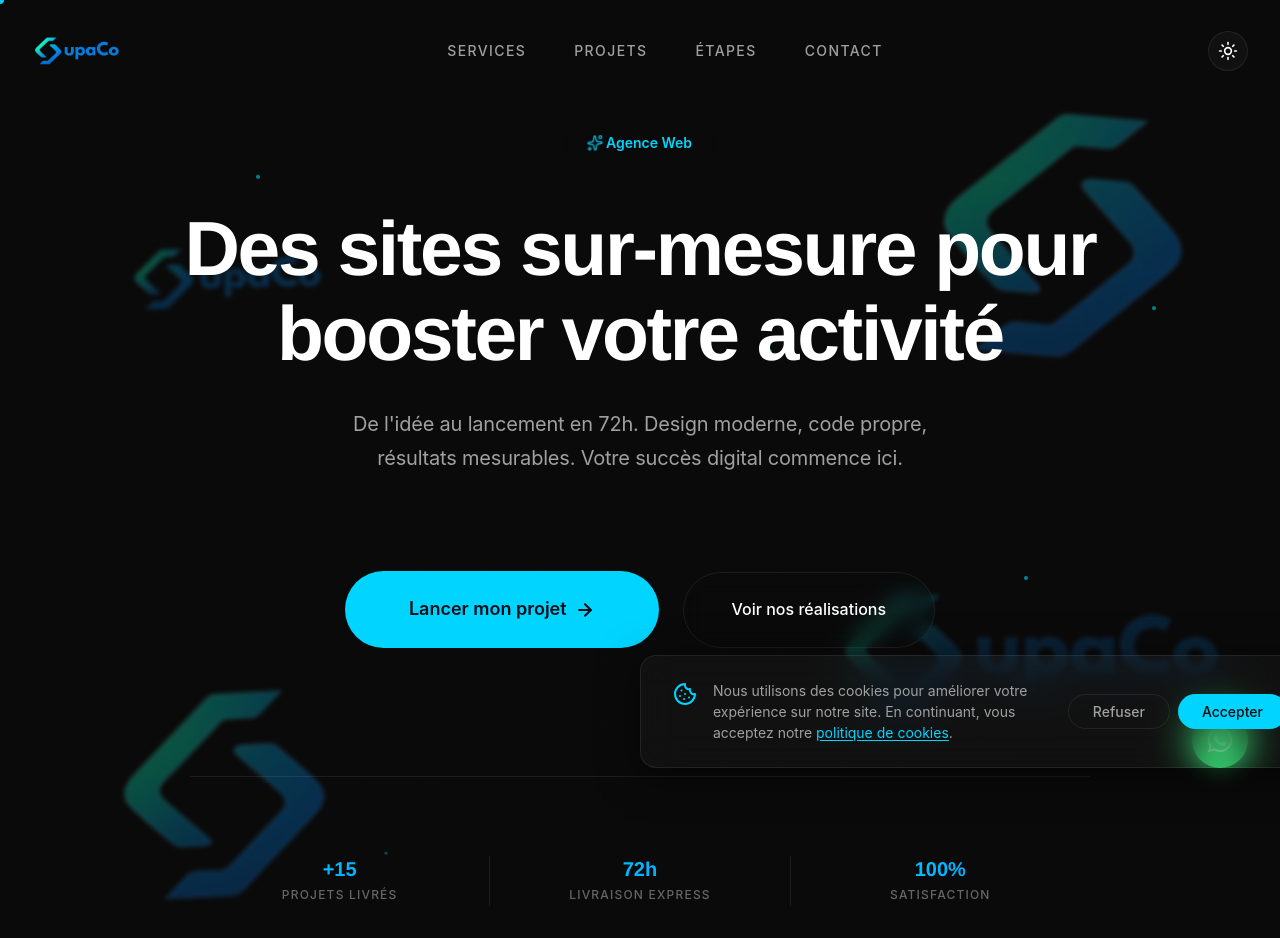
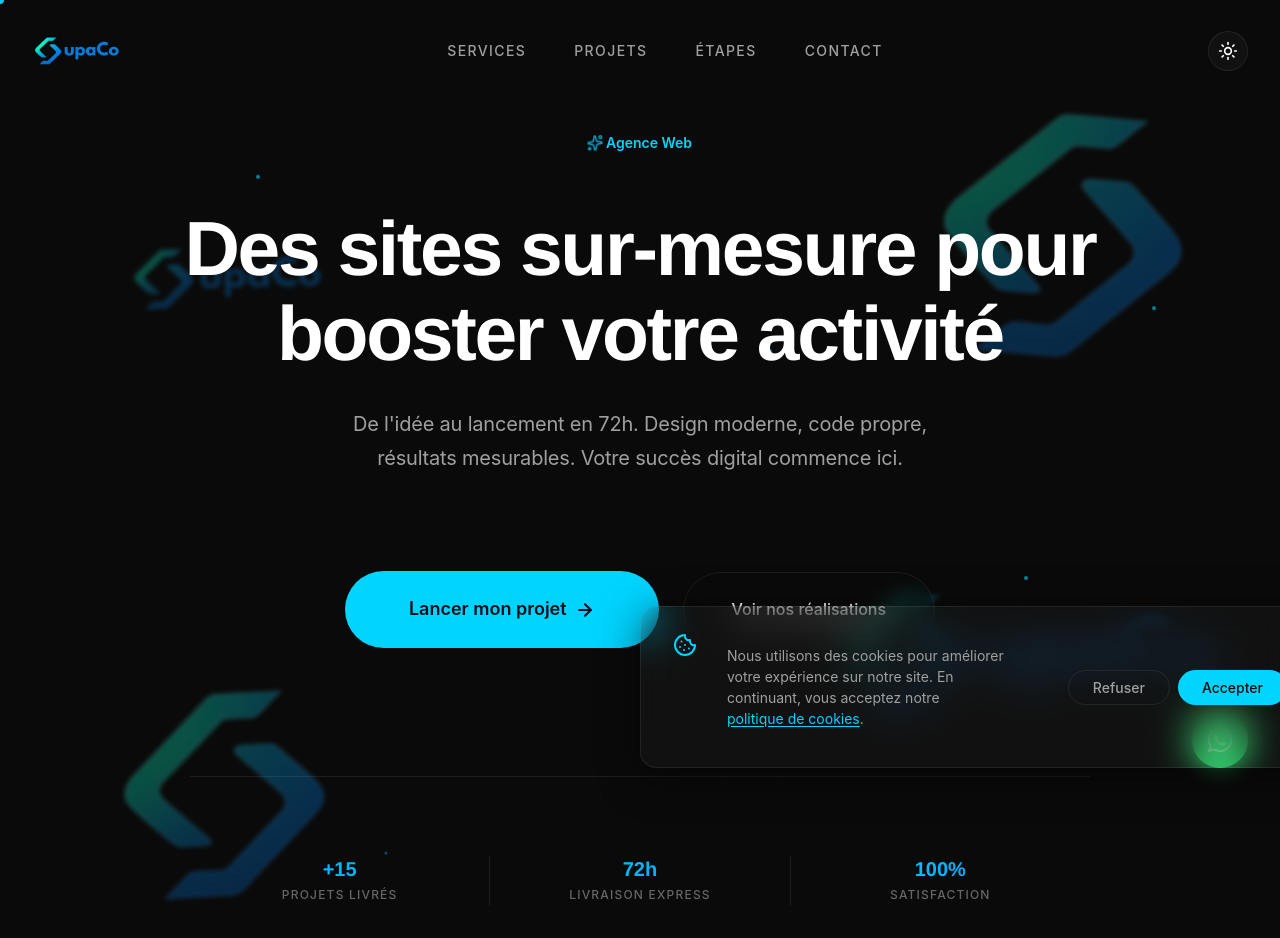
Before and after one commit to SupaKd/supaco, a React (Vite) app: page / in a window 1280 px wide. Shown: the top 938 px of the page. Built offline with nearby package versions, Linux system fonts and the light colour scheme; a web font is replaced by a local one.

Commit message:
optimisation

```diff
--- a/src/styles/components/_cookie-consent.scss
+++ b/src/styles/components/_cookie-consent.scss
@@ -1,5 +1,7 @@
-@use '../variables' as *;
-@use '../mixins' as *;
+@use "../variables" as *;
+@use "../mixins" as *;
+
+// ---- Bannière Cookie Consent ----
 
 .cookie-consent {
   position: fixed;
@@ -21,9 +23,21 @@
     flex-direction: column;
     align-items: stretch;
     bottom: $space-md;
-    width: calc(100% - #{$space-md * 2});
-    padding: $space-lg;
+    left: $space-md;
+    right: $space-md;
+    transform: none;
+    width: auto;
+    padding: $space-md;
     gap: $space-md;
+    border-radius: $radius-md;
+  }
+
+  @include mobile {
+    bottom: $space-sm;
+    left: $space-sm;
+    right: $space-sm;
+    padding: $space-sm $space-md;
+    gap: $space-sm;
   }
 
   &__content {
@@ -31,6 +45,10 @@
     align-items: flex-start;
     gap: $space-md;
     flex: 1;
+
+    @include mobile {
+      gap: $space-sm;
+    }
   }
 
   &__icon {
@@ -45,7 +63,11 @@
       font-size: $font-size-sm;
       color: var(--color-text-secondary);
       line-height: 1.5;
-      margin: 0;
+      margin: 1em;
+
+      @include mobile {
+        font-size: $font-size-xs;
+      }
     }
   }
 
@@ -80,6 +102,11 @@
     padding: $space-sm $space-lg;
     font-size: $font-size-sm;
     border-radius: $radius-full;
+
+    @include mobile {
+      padding: $space-xs $space-md;
+      font-size: $font-size-xs;
+    }
 
     &--decline {
       background: transparent;
@@ -132,11 +159,19 @@
   background: rgba(0, 0, 0, 0.6);
   backdrop-filter: blur(4px);
   -webkit-backdrop-filter: blur(4px);
-  @include flex-center;
+  display: flex;
+  align-items: center;
+  justify-content: center;
   padding: $space-xl;
 
   @include tablet {
     padding: $space-md;
+    align-items: flex-end;
+  }
+
+  @include mobile {
+    padding: 0;
+    align-items: flex-end;
   }
 }
 
@@ -150,10 +185,38 @@
   flex-direction: column;
   box-shadow: var(--shadow-lg);
 
+  @include tablet {
+    max-height: calc(100vh - #{$space-md * 2});
+    border-radius: $radius-md;
+
+    @supports (height: 1dvh) {
+      max-height: calc(100dvh - #{$space-md * 2});
+    }
+  }
+
+  @include mobile {
+    max-height: 100vh;
+    max-width: 100%;
+    border-radius: $radius-md $radius-md 0 0;
+
+    @supports (height: 1dvh) {
+      max-height: 100dvh;
+    }
+  }
+
   &__header {
     @include flex-between;
     padding: $space-xl $space-xl $space-lg;
     border-bottom: 1px solid var(--glass-border);
+    flex-shrink: 0;
+
+    @include tablet {
+      padding: $space-lg;
+    }
+
+    @include mobile {
+      padding: $space-md;
+    }
 
     h2 {
       font-family: $font-display;
@@ -161,6 +224,10 @@
       font-weight: 600;
       color: var(--color-text-primary);
       margin: 0;
+
+      @include tablet {
+        font-size: $font-size-lg;
+      }
     }
   }
 
@@ -173,6 +240,7 @@
     border-radius: $radius-sm;
     transition: color $transition-fast;
     @include flex-center;
+    flex-shrink: 0;
 
     &:hover {
       color: var(--color-text-primary);
@@ -182,10 +250,24 @@
   &__body {
     padding: $space-xl;
     overflow-y: auto;
-    flex: 1;
+    flex: 1 1 0;
+    min-height: 0;
+    -webkit-overflow-scrolling: touch;
+
+    @include tablet {
+      padding: $space-lg;
+    }
+
+    @include mobile {
+      padding: $space-md;
+    }
 
     section {
       margin-bottom: $space-xl;
+
+      @include tablet {
+        margin-bottom: $space-lg;
+      }
 
       &:last-child {
         margin-bottom: 0;
@@ -198,6 +280,10 @@
       font-weight: 600;
       color: var(--color-text-primary);
       margin: 0 0 $space-sm;
+
+      @include mobile {
+        font-size: $font-size-sm;
+      }
     }
 
     p {
@@ -206,6 +292,10 @@
       color: var(--color-text-secondary);
       line-height: 1.6;
       margin: 0 0 $space-sm;
+
+      @include mobile {
+        font-size: $font-size-xs;
+      }
 
       &:last-child {
         margin-bottom: 0;
@@ -229,5 +319,14 @@
     border-top: 1px solid var(--glass-border);
     display: flex;
     justify-content: flex-end;
+    flex-shrink: 0;
+
+    @include tablet {
+      padding: $space-md $space-lg;
+    }
+
+    @include mobile {
+      padding: $space-sm $space-md;
+    }
   }
 }
```
